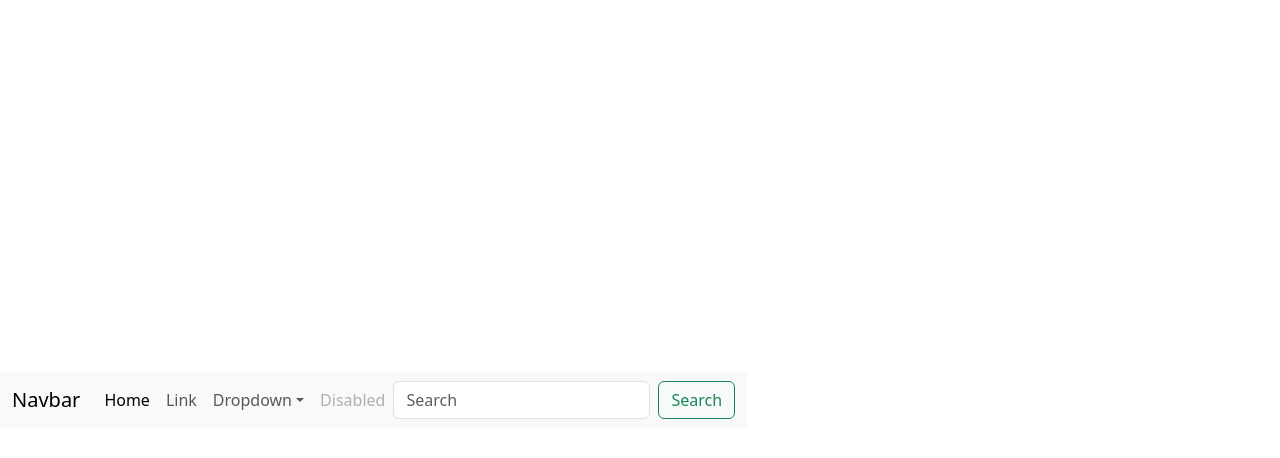
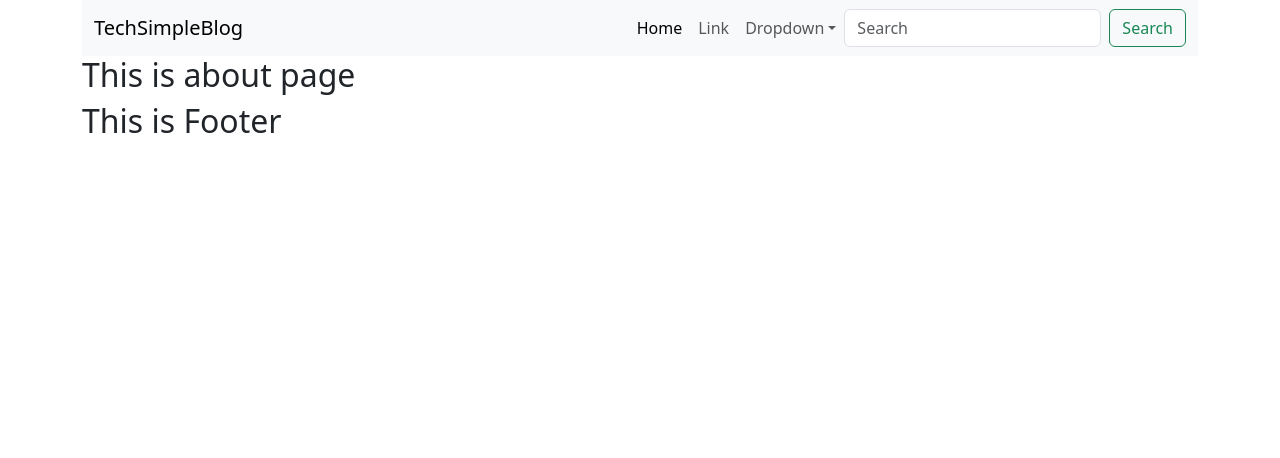
Before and after one commit to tuhinshuvra/techSimpleBlog, a React (Vite) app: page /about in a window 1280 px wide. Shown: the top 458 px of the page. Built offline with nearby package versions, Linux system fonts and the light colour scheme.

Commit message:
updated some configuratin

```diff
--- a/package.json
+++ b/package.json
@@ -11,6 +11,7 @@
   },
   "dependencies": {
     "bootstrap": "^5.3.0",
+    "firebase": "^10.0.0",
     "react": "^18.2.0",
     "react-bootstrap": "^2.8.0",
     "react-dom": "^18.2.0",
--- a/src/App.jsx
+++ b/src/App.jsx
@@ -1,48 +1,15 @@
 // import './App.css'
+
+import { RouterProvider } from "react-router-dom"
+import router from "./routes/Routes"
+import { Toaster } from "react-hot-toast"
 
 function App() {
 
   return (
     <>
-      <div>
-        <nav className="navbar navbar-expand-lg bg-body-tertiary">
-          <div className="container-fluid">
-            <a className="navbar-brand" href="#">Navbar</a>
-            <button className="navbar-toggler" type="button" data-bs-toggle="collapse" data-bs-target="#navbarSupportedContent" aria-controls="navbarSupportedContent" aria-expanded="false" aria-label="Toggle navigation">
-              <span className="navbar-toggler-icon"></span>
-            </button>
-            <div className="collapse navbar-collapse" id="navbarSupportedContent">
-              <ul className="navbar-nav ms-auto mb-2 mb-lg-0">
-                <li className="nav-item">
-                  <a className="nav-link active" aria-current="page" href="#">Home</a>
-                </li>
-                <li className="nav-item">
-                  <a className="nav-link" href="#">Link</a>
-                </li>
-                <li className="nav-item dropdown">
-                  <a className="nav-link dropdown-toggle" href="#" role="button" data-bs-toggle="dropdown" aria-expanded="false">
-                    Dropdown
-                  </a>
-                  <ul className="dropdown-menu">
-                    <li><a className="dropdown-item" href="#">Action</a></li>
-                    <li><a className="dropdown-item" href="#">Another action</a></li>
-                    <li><hr className="dropdown-divider" /></li>
-                    <li><a className="dropdown-item" href="#">Something else here</a></li>
-                  </ul>
-                </li>
-                <li className="nav-item">
-                  <a className="nav-link disabled">Disabled</a>
-                </li>
-              </ul>
-              <form className="d-flex" role="search">
-                <input className="form-control me-2" type="search" placeholder="Search" aria-label="Search" />
-                <button className="btn btn-outline-success" type="submit">Search</button>
-              </form>
-            </div>
-          </div>
-        </nav>
-      </div>
-
+      <RouterProvider router={router}></RouterProvider>
+      <Toaster />
     </>
   )
 }
--- /dev/null
+++ b/src/components/AllContext/AuthProvider.jsx
@@ -0,0 +1,48 @@
+import { createUserWithEmailAndPassword, getAuth, signInWithEmailAndPassword, signOut, updateProfile, } from "firebase/auth";
+import { createContext, useState } from "react";
+import app from "../../firebase/firebase.config";
+
+export const AuthContext = createContext();
+const auth = getAuth(app);
+
+const AuthProvider = ({ children }) => {
+    const [user, setUser] = useState(null);
+    const [loading, setLoading] = useState(true);
+
+    const signIn = (email, password) => {
+        setLoading(true);
+        return signInWithEmailAndPassword(auth, email, password);
+    };
+
+    const logOut = () => {
+        setLoading(true);
+        localStorage.removeItem("reviewToken");
+        return signOut(auth);
+    };
+
+    const createUser = (email, password) => {
+        setLoading(true);
+        return createUserWithEmailAndPassword(auth, email, password);
+    };
+
+
+
+
+
+    const authInfo = {
+        user,
+        loading,
+        setLoading,
+        createUser,
+        signIn,
+        logOut,
+    };
+
+    return (
+        <div>
+            <AuthContext.Provider value={authInfo}>{children}</AuthContext.Provider>
+        </div>
+    );
+};
+
+export default AuthProvider;
--- /dev/null
+++ b/src/components/shared/Footer.tsx
@@ -0,0 +1,11 @@
+import React from 'react';
+
+const Footer = () => {
+    return (
+        <div>
+            <h2>This is Footer </h2>
+        </div>
+    );
+};
+
+export default Footer;
--- /dev/null
+++ b/src/components/shared/Navbar.tsx
@@ -0,0 +1,45 @@
+import React from 'react';
+import { Link } from 'react-router-dom';
+
+const Navbar = () => {
+    return (
+        <div>
+            <nav className="navbar navbar-expand-lg bg-body-tertiary">
+                <div className="container-fluid">
+                    <Link className="navbar-brand" to="/">TechSimpleBlog</Link>
+                    <button className="navbar-toggler" type="button" data-bs-toggle="collapse" data-bs-target="#navbarSupportedContent" aria-controls="navbarSupportedContent" aria-expanded="false" aria-label="Toggle navigation">
+                        <span className="navbar-toggler-icon"></span>
+                    </button>
+                    <div className="collapse navbar-collapse" id="navbarSupportedContent">
+                        <ul className="navbar-nav ms-auto mb-2 mb-lg-0">
+                            <li className="nav-item">
+                                <Link className="nav-link active" aria-current="page" to="/">Home</Link>
+                            </li>
+                            <li className="nav-item">
+                                <Link className="nav-link" to="/">Link</Link>
+                            </li>
+                            <li className="nav-item dropdown">
+                                <Link className="nav-link dropdown-toggle" to="/" role="button" data-bs-toggle="dropdown" aria-expanded="false">
+                                    Dropdown
+                                </Link>
+                                <ul className="dropdown-menu">
+                                    <li><Link className="dropdown-item" to="/">Action</Link></li>
+                                    <li><Link className="dropdown-item" to="/">Another action</Link></li>
+                                    <li><hr className="dropdown-divider" /></li>
+                                    <li><Link className="dropdown-item" to="/">Something else here</Link></li>
+                                </ul>
+                            </li>
+
+                        </ul>
+                        <form className="d-flex" role="search">
+                            <input className="form-control me-2" type="search" placeholder="Search" aria-label="Search" />
+                            <button className="btn btn-outline-success" type="submit">Search</button>
+                        </form>
+                    </div>
+                </div>
+            </nav>
+        </div>
+    );
+};
+
+export default Navbar;
--- /dev/null
+++ b/src/firebase/firebase.config.tsx
@@ -0,0 +1,18 @@
+// Import the functions you need from the SDKs you need
+import { initializeApp } from "firebase/app";
+// TODO: Add SDKs for Firebase products that you want to use
+// https://firebase.google.com/docs/web/setup#available-libraries
+
+// Your web app's Firebase configuration
+const firebaseConfig = {
+    apiKey: "AIzaSyDREVMa-fOmZksWoGm0TkMzsLLUgwVlhyA",
+    authDomain: "techsimpleblog.firebaseapp.com",
+    projectId: "techsimpleblog",
+    storageBucket: "techsimpleblog.appspot.com",
+    messagingSenderId: "421861087648",
+    appId: "1:421861087648:web:b48d09137b41d780df2cc5"
+};
+
+// Initialize Firebase
+const app = initializeApp(firebaseConfig);
+export default app;
--- /dev/null
+++ b/src/layouts/MainLayout.tsx
@@ -0,0 +1,16 @@
+import React from 'react';
+import Navbar from '../components/shared/Navbar';
+import Footer from '../components/shared/Footer';
+import { Outlet } from 'react-router-dom';
+
+const MainLayout = () => {
+    return (
+        <div className=' container'>
+            <Navbar></Navbar>
+            <Outlet></Outlet>
+            <Footer></Footer>
+        </div>
+    );
+};
+
+export default MainLayout;
--- a/src/main.jsx
+++ b/src/main.jsx
@@ -1,14 +1,16 @@
 import React from 'react'
 import ReactDOM from 'react-dom/client'
 import App from './App.jsx'
-import './index.css'
-import { Toaster } from 'react-hot-toast'
+// import './index.css'
 import 'bootstrap/dist/css/bootstrap.min.css';
 import 'bootstrap/dist/js/bootstrap.min.js';
+import AuthProvider from './components/AllContext/AuthProvider.jsx';
 
 ReactDOM.createRoot(document.getElementById('root')).render(
   <React.StrictMode>
-    <App />
-    <Toaster />
+    <AuthProvider>
+      <App />
+    </AuthProvider>
+
   </React.StrictMode>,
 )
--- /dev/null
+++ b/src/pages/About.tsx
@@ -0,0 +1,11 @@
+import React from 'react';
+
+const About = () => {
+    return (
+        <div>
+            <h2>This is about page </h2>
+        </div>
+    );
+};
+
+export default About;
--- /dev/null
+++ b/src/pages/Home.tsx
@@ -0,0 +1,11 @@
+import React from 'react';
+
+const Home = () => {
+    return (
+        <div>
+            <h2>This is Home page</h2>
+        </div>
+    );
+};
+
+export default Home;
--- /dev/null
+++ b/src/routes/Routes.tsx
@@ -0,0 +1,27 @@
+import React from "react";
+import { createBrowserRouter } from "react-router-dom";
+import MainLayout from "../layouts/MainLayout";
+import Home from "../pages/Home";
+import About from "../pages/About";
+
+
+
+const router = createBrowserRouter([
+    {
+        path: "/",
+        element: <MainLayout></MainLayout>,
+        children: [
+            {
+                path: "/",
+                element: <Home></Home>
+            },
+            {
+                path: "/about",
+                element: <About></About>
+            },
+        ]
+
+    }
+]);
+
+export default router;
```
Also changed, not shown: src/routes/PrivateRoute.tsx (added, +20 -0 lines), 1 other file (tests, documents, lock files or other folders).
